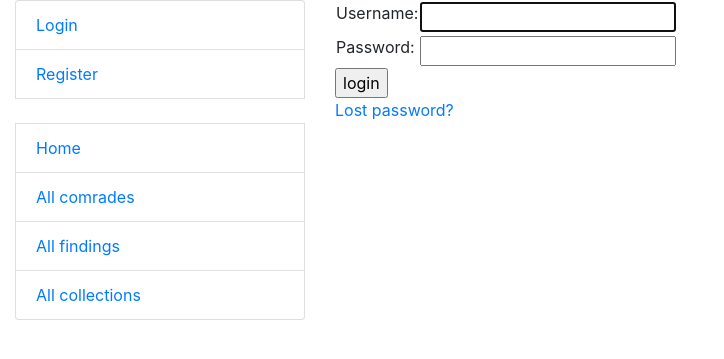
After one commit to Roman-Sokolov-V/site_for_metal_detector_enthusiasts, a Django app: page /accounts/login/ in a window 1280 px wide. The commit adds this page. Shown: the top 359 px of the page, without its empty margins (0-724 px from the left). Run offline with Django 5.2, Linux system fonts and the light colour scheme.

Commit message:
feat: add login logout functions

```diff
--- a/my_precious/settings.py
+++ b/my_precious/settings.py
@@ -126,6 +126,10 @@ DEFAULT_AUTO_FIELD = "django.db.models.BigAutoField"
 
 AUTH_USER_MODEL = "catalog.User"
 
-UserUpdate = "/media/"
+LOGIN_REDIRECT_URL = "/catalog/index/"
+
+LOGOUT_REDIRECT_URL = "/catalog/index/"
+
+MEDIA_URL = "/media/"
 
 MEDIA_ROOT = BASE_DIR / "media"
--- a/my_precious/urls.py
+++ b/my_precious/urls.py
@@ -25,4 +25,5 @@ urlpatterns = [
     path('admin/', admin.site.urls),
     path("catalog/", include("catalog.urls", namespace="catalog")),
     path("", index),
+    path("accounts/", include("django.contrib.auth.urls")),
 ] + static(settings.MEDIA_URL, document_root=settings.MEDIA_ROOT)
--- a/templates/catalog/index.html
+++ b/templates/catalog/index.html
@@ -4,9 +4,7 @@
   <li>Findings: {{ num_findings }}</li>
   <li>Collections: {{ num_collections }}</li>
   <li>Comrades: {{ num_comrades }}</li>
-  <p>To become a comrade, please register <a href="{% url 'catalog:comrades-create' %}">here</a></p>
   <p>
-    You have visited this page {{ num_visits }}{% if num_visits == 1 %} time
-    {% else %} times{% endif %}
+    You have visited this page {{ num_visits }} time{{ num_visits|pluralize }}
   </p>
 {% endblock %}
--- a/templates/includes/sidebar.html
+++ b/templates/includes/sidebar.html
@@ -1,5 +1,24 @@
 
 <ul class="list-group">
+  {% if user.is_authenticated %}
+  <li class="list-group-item">User: {{ user.username }}</li>
+  <li class="list-group-item">
+    <form method="post" action="{% url 'logout' %}" style="display: inline;">
+    {% csrf_token %}
+    <button type="submit" style="background: none; border: none; color: blue; text-decoration: underline; cursor: pointer; padding: 0;">
+        Logout
+    </button>
+</form>
+  {% else %}
+    <li class="list-group-item">
+      <a href="{% url 'login' %}">Login</a>
+    </li>
+    <li class="list-group-item">
+      <a href="{% url 'catalog:comrades-create' %}">Register</a>
+    </li>
+
+  {% endif %}
+  <br>
   <li class="list-group-item"><a href="{% url 'catalog:index' %}">Home</a></li>
   <li class="list-group-item"><a href="{% url 'catalog:comrades' %}">All comrades</a></li>
   <li class="list-group-item"><a href="{% url 'catalog:findings' %}">All findings</a></li>
--- /dev/null
+++ b/templates/registration/login.html
@@ -0,0 +1,38 @@
+{% extends "base.html" %}
+
+{% block content %}
+
+{% if form.errors %}
+<p>Your username and password didn't match. Please try again.</p>
+{% endif %}
+
+{% if next %}
+    {% if user.is_authenticated %}
+    <p>Your account doesn't have access to this page. To proceed,
+    please login with an account that has access.</p>
+    {% else %}
+    <p>Please login to see this page.</p>
+    {% endif %}
+{% endif %}
+
+<form method="post" action="{% url 'login' %}">
+{% csrf_token %}
+<table>
+<tr>
+    <td>{{ form.username.label_tag }}</td>
+    <td>{{ form.username }}</td>
+</tr>
+<tr>
+    <td>{{ form.password.label_tag }}</td>
+    <td>{{ form.password }}</td>
+</tr>
+</table>
+
+<input type="submit" value="login">
+<input type="hidden" name="next" value="{{ next }}">
+</form>
+
+{# Assumes you set up the password_reset view in your URLconf #}
+<p><a href="{% url 'password_reset' %}">Lost password?</a></p>
+
+{% endblock %}
```
Also changed, not shown: catalog/views.py (line endings or trailing spaces).
